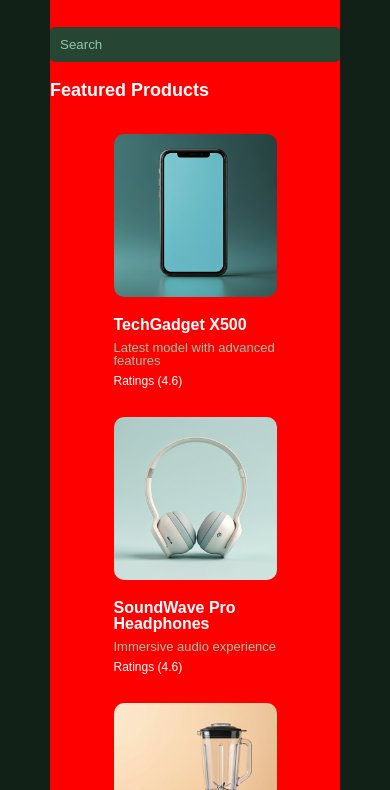
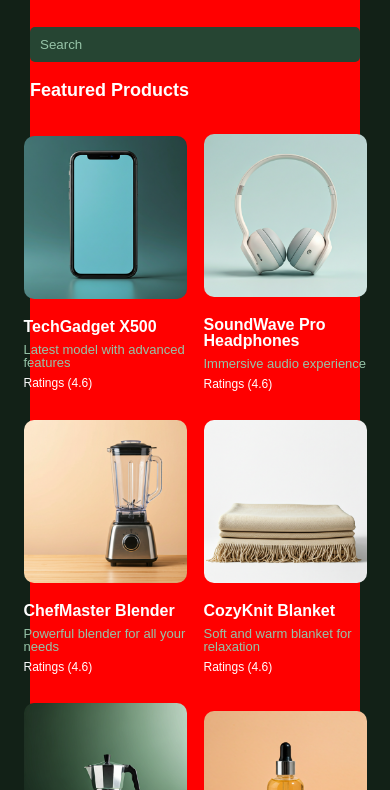
Before and after one commit to felixpatrick/FeedbackCentral, a plain HTML site: page index.html in a window 390 px wide. Shown: the part 182-972 px from the top of the page. Drawn offline with Linux system fonts and the light colour scheme.

Commit message:
updated the view on iphone

```diff
--- a/styles/main.css
+++ b/styles/main.css
@@ -1,6 +1,6 @@
 main {
   /* 517652 */
-  margin-inline: 5rem;
+  margin-inline: 3rem;
   display: flex;
   flex-direction: column;
 
```
